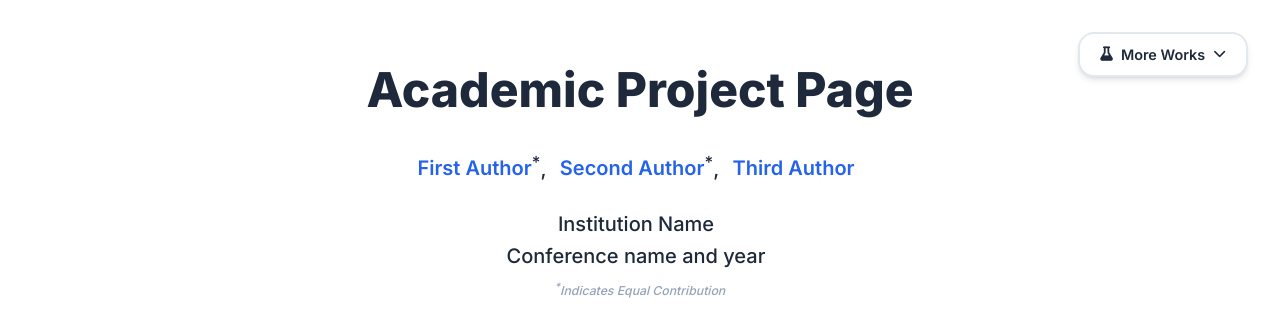
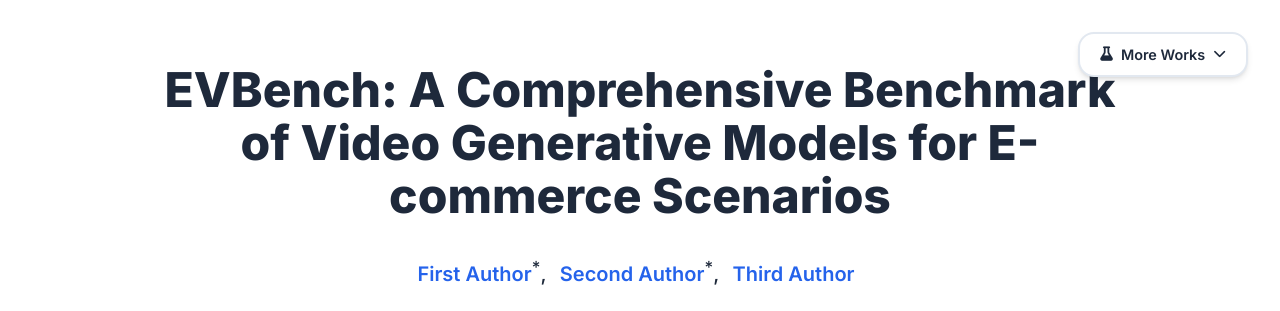
Before and after one commit to Rkid8/EVBench-project, a plain HTML site: page index.html in a window 1280 px wide. Shown: the top 311 px of the page. Drawn offline with nearby package versions, Linux system fonts and the light colour scheme; some icons are missing.

Commit message:
Update index.html

```diff
--- a/index.html
+++ b/index.html
@@ -241,7 +241,7 @@
         <div class="columns is-centered">
           <div class="column has-text-centered">
             <!-- TODO: Replace with your paper title -->
-            <h1 class="title is-1 publication-title">Academic Project Page</h1>
+            <h1 class="title is-1 publication-title">EVBench: A Comprehensive Benchmark of Video Generative Models for E-commerce Scenarios</h1>
             <div class="is-size-5 publication-authors">
               <!-- TODO: Replace with your paper authors and their personal links -->
               <span class="author-block">
```
